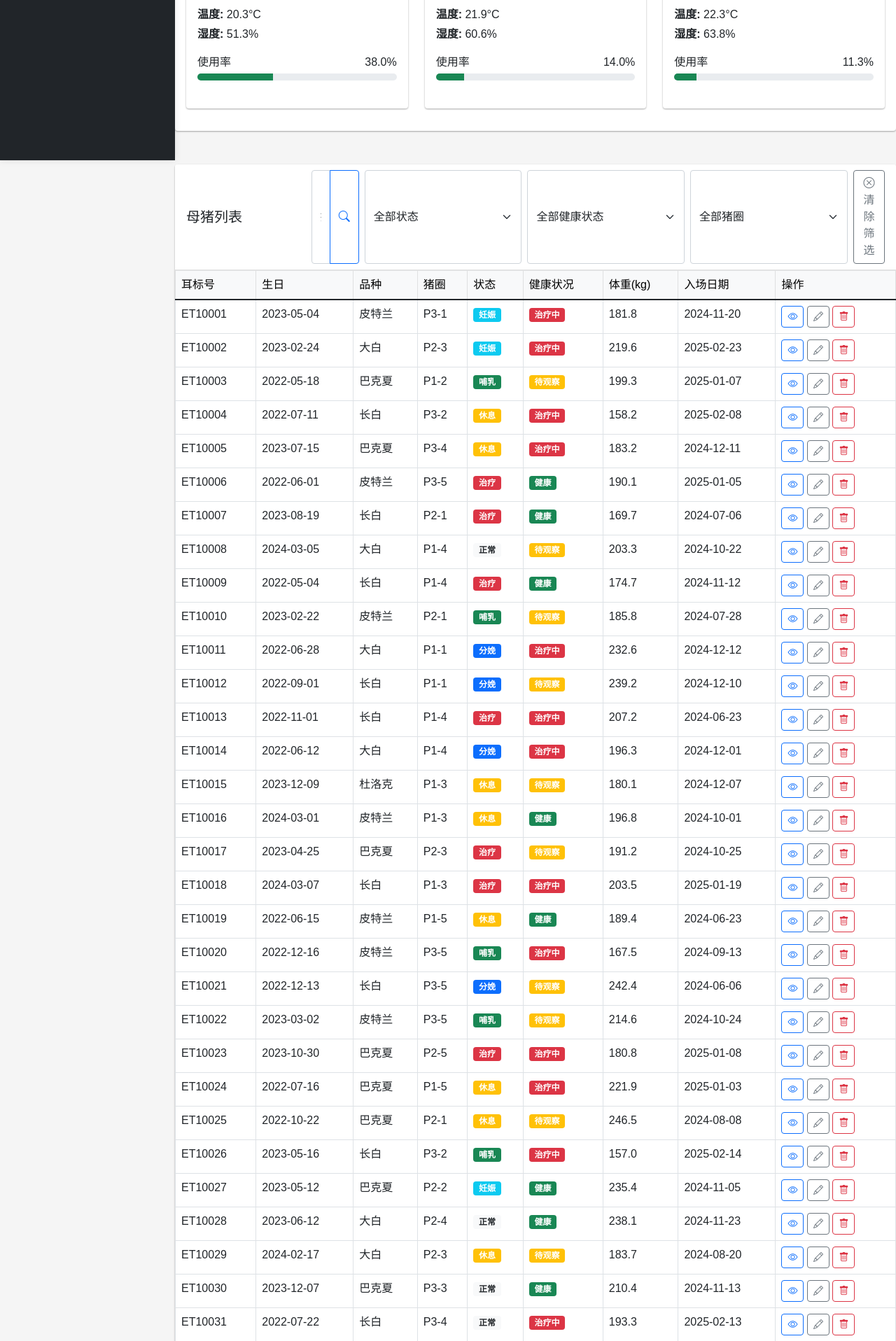
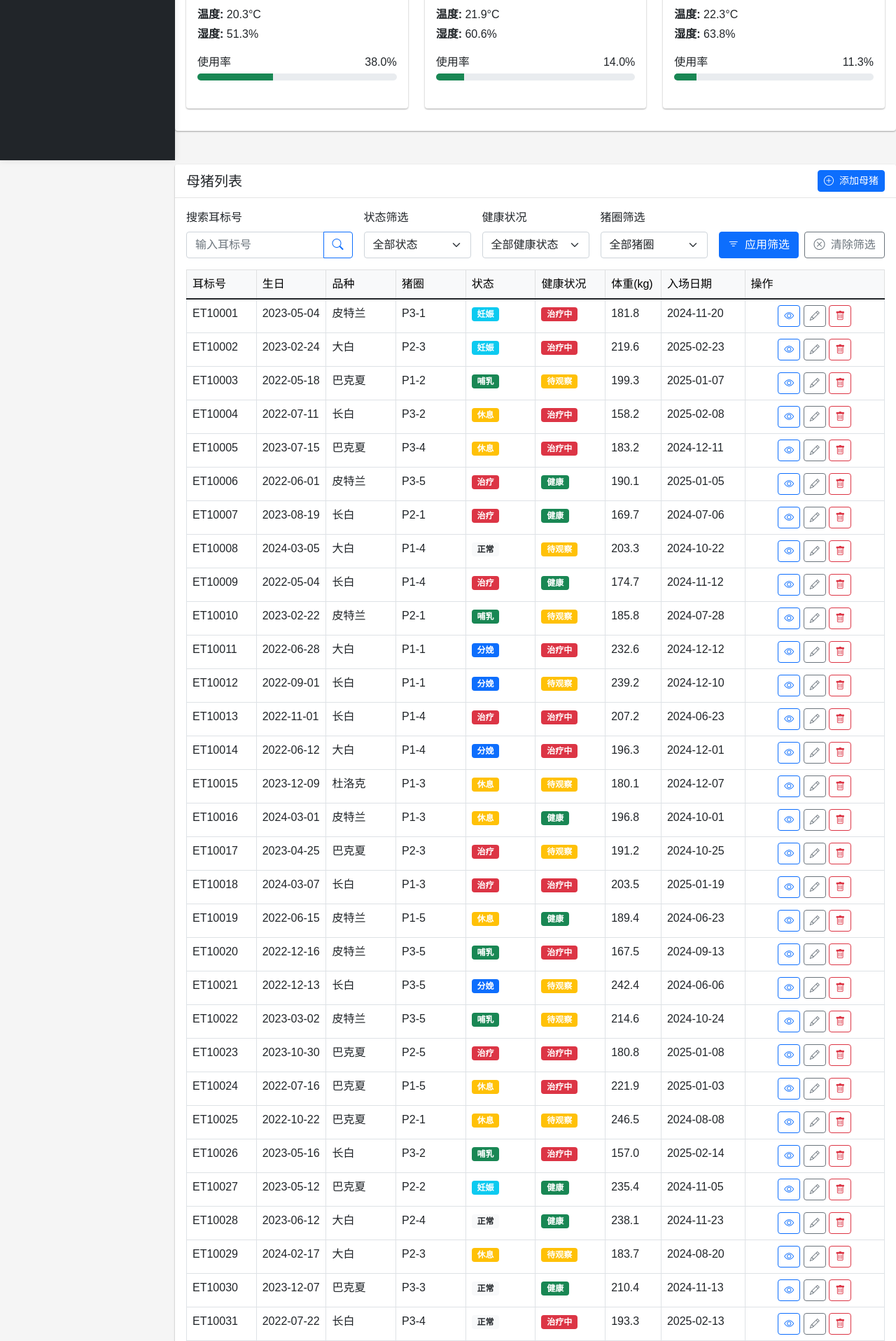
Before and after one commit to qixiaoyu0315/pig, a FastAPI app: page /pig/management in a window 1280 px wide. Shown: the part 571-2487 px from the top of the page at 70% size. Run offline with FastAPI, Linux system fonts and the light colour scheme; data comes from the database, SQL or seed files in the repository.

Commit message:
修复查询布局

```diff
--- a/app/templates/pig/management.html
+++ b/app/templates/pig/management.html
@@ -89,14 +89,15 @@
                                         <span>{{ (house.current_count / house.capacity * 100)|round(1) if house.capacity > 0 else 0 }}%</span>
                                     </div>
                                     <div class="progress" style="height: 10px;">
-                                        <div class="progress-bar
-                                            {% if house.current_count / house.capacity < 0.5 %}bg-success
-                                            {% elif house.current_count / house.capacity < 0.8 %}bg-info
-                                            {% elif house.current_count / house.capacity < 1 %}bg-warning
-                                            {% else %}bg-danger{% endif %}"
-                                            role="progressbar"
-                                            style="width: {{ (house.current_count / house.capacity * 100)|round(1) if house.capacity > 0 else 0 }}%">
-                                        </div>
+                                        {% if house.current_count / house.capacity < 0.5 %}
+                                            <div class="progress-bar bg-success" role="progressbar" style="width: {{ (house.current_count / house.capacity * 100)|round(1) if house.capacity > 0 else 0 }}%" aria-valuenow="{{ (house.current_count / house.capacity * 100)|round(1) if house.capacity > 0 else 0 }}" aria-valuemin="0" aria-valuemax="100"></div>
+                                        {% elif house.current_count / house.capacity < 0.8 %}
+                                            <div class="progress-bar bg-info" role="progressbar" style="width: {{ (house.current_count / house.capacity * 100)|round(1) if house.capacity > 0 else 0 }}%" aria-valuenow="{{ (house.current_count / house.capacity * 100)|round(1) if house.capacity > 0 else 0 }}" aria-valuemin="0" aria-valuemax="100"></div>
+                                        {% elif house.current_count / house.capacity < 1 %}
+                                            <div class="progress-bar bg-warning" role="progressbar" style="width: {{ (house.current_count / house.capacity * 100)|round(1) if house.capacity > 0 else 0 }}%" aria-valuenow="{{ (house.current_count / house.capacity * 100)|round(1) if house.capacity > 0 else 0 }}" aria-valuemin="0" aria-valuemax="100"></div>
+                                        {% else %}
+                                            <div class="progress-bar bg-danger" role="progressbar" style="width: {{ (house.current_count / house.capacity * 100)|round(1) if house.capacity > 0 else 0 }}%" aria-valuenow="{{ (house.current_count / house.capacity * 100)|round(1) if house.capacity > 0 else 0 }}" aria-valuemin="0" aria-valuemax="100"></div>
+                                        {% endif %}
                                     </div>
                                 </div>
                             </div>
@@ -113,18 +114,29 @@
 <div class="row">
     <div class="col-md-12">
         <div class="card">
-            <div class="card-header d-flex justify-content-between align-items-center">
+            <div class="card-header">
+                <div class="d-flex justify-content-between align-items-center">
                     <h5 class="mb-0">母猪列表</h5>
-                <div class="d-flex">
-                    <form method="GET" action="/pig/management" class="d-flex">
-                        <div class="input-group me-2" style="width: 300px;">
-                            <input type="text" class="form-control" name="keyword" placeholder="搜索耳标号" value="{{ keyword or '' }}">
+                    <button class="btn btn-primary btn-sm" data-bs-toggle="modal" data-bs-target="#addPigModal">
+                        <i class="bi bi-plus-circle me-1"></i> 添加母猪
+                    </button>
+                </div>
+            </div>
+            <div class="card-body pb-0">
+                <form method="GET" action="/pig/management" class="mb-3">
+                    <div class="row align-items-end g-3">
+                        <div class="col-md-3">
+                            <label for="keyword" class="form-label">搜索耳标号</label>
+                            <div class="input-group">
+                                <input type="text" id="keyword" class="form-control" name="keyword" placeholder="输入耳标号" value="{{ keyword or '' }}">
                                 <button class="btn btn-outline-primary" type="submit">
                                     <i class="bi bi-search"></i>
                                 </button>
                             </div>
-
-                        <select class="form-select me-2" name="status" onchange="this.form.submit()">
+                        </div>
+                        <div class="col-md-2">
+                            <label for="status" class="form-label">状态筛选</label>
+                            <select id="status" class="form-select" name="status">
                                 <option value="">全部状态</option>
                                 <option value="正常" {% if filter_status == '正常' %}selected{% endif %}>正常</option>
                                 <option value="妊娠" {% if filter_status == '妊娠' %}selected{% endif %}>妊娠</option>
@@ -134,47 +146,61 @@
                                 <option value="治疗" {% if filter_status == '治疗' %}selected{% endif %}>治疗</option>
                                 <option value="淘汰" {% if filter_status == '淘汰' %}selected{% endif %}>淘汰</option>
                             </select>
-
-                        <select class="form-select me-2" name="health_status" onchange="this.form.submit()">
+                        </div>
+                        <div class="col-md-2">
+                            <label for="health_status" class="form-label">健康状况</label>
+                            <select id="health_status" class="form-select" name="health_status">
                                 <option value="">全部健康状态</option>
                                 <option value="健康" {% if filter_health_status == '健康' %}selected{% endif %}>健康</option>
                                 <option value="待观察" {% if filter_health_status == '待观察' %}selected{% endif %}>待观察</option>
                                 <option value="治疗中" {% if filter_health_status == '治疗中' %}selected{% endif %}>治疗中</option>
                                 <option value="隔离中" {% if filter_health_status == '隔离中' %}selected{% endif %}>隔离中</option>
                             </select>
-
-                        <select class="form-select" name="pen_id" onchange="this.form.submit()">
+                        </div>
+                        <div class="col-md-2">
+                            <label for="pen_id" class="form-label">猪圈筛选</label>
+                            <select id="pen_id" class="form-select" name="pen_id">
                                 <option value="">全部猪圈</option>
                                 {% for pen in pig_pens %}
                                 <option value="{{ pen.id }}" {% if filter_pen_id|string == pen.id|string %}selected{% endif %}>{{ pen.pen_number }}</option>
                                 {% endfor %}
                             </select>
-
+                        </div>
+                        <div class="col-md-3">
+                            <div class="d-flex">
+                                <button type="submit" class="btn btn-primary w-50 me-2">
+                                    <i class="bi bi-filter me-1"></i> 应用筛选
+                                </button>
                                 {% if keyword or filter_status or filter_health_status or filter_pen_id %}
-                        <a href="/pig/management" class="btn btn-outline-secondary ms-2">
-                            <i class="bi bi-x-circle"></i> 清除筛选
+                                <a href="/pig/management" class="btn btn-outline-secondary w-50">
+                                    <i class="bi bi-x-circle me-1"></i> 清除筛选
                                 </a>
+                                {% else %}
+                                <button type="reset" class="btn btn-outline-secondary w-50">
+                                    <i class="bi bi-arrow-counterclockwise me-1"></i> 重置
+                                </button>
                                 {% endif %}
-                    </form>
                             </div>
                         </div>
-            <div class="card-body p-0">
+                    </div>
+                </form>
                 <div class="table-responsive">
                     <table class="table table-hover table-bordered mb-0">
                         <thead class="table-light">
                             <tr>
-                                <th>耳标号</th>
-                                <th>生日</th>
-                                <th>品种</th>
-                                <th>猪圈</th>
-                                <th>状态</th>
-                                <th>健康状况</th>
-                                <th>体重(kg)</th>
-                                <th>入场日期</th>
-                                <th>操作</th>
+                                <th width="10%">耳标号</th>
+                                <th width="10%">生日</th>
+                                <th width="10%">品种</th>
+                                <th width="10%">猪圈</th>
+                                <th width="10%">状态</th>
+                                <th width="10%">健康状况</th>
+                                <th width="8%">体重(kg)</th>
+                                <th width="12%">入场日期</th>
+                                <th width="20%">操作</th>
                             </tr>
                         </thead>
                         <tbody>
+                            {% if pigs %}
                                 {% for pig in pigs %}
                                 <tr>
                                     <td>{{ pig.ear_tag }}</td>
@@ -213,19 +239,24 @@
                                     </td>
                                     <td>{{ pig.weight|round(1) }}</td>
                                     <td>{{ pig.entry_date.strftime('%Y-%m-%d') }}</td>
-                                <td>
-                                    <button class="btn btn-sm btn-outline-primary" onclick="viewPigDetails('{{ pig.id }}')">
+                                    <td class="text-center">
+                                        <button class="btn btn-sm btn-outline-primary" title="查看详情" onclick="viewPigDetails('{{ pig.id }}')">
                                             <i class="bi bi-eye"></i>
                                         </button>
-                                    <button class="btn btn-sm btn-outline-secondary" onclick="editPig('{{ pig.id }}')">
+                                        <button class="btn btn-sm btn-outline-secondary" title="编辑信息" onclick="editPig('{{ pig.id }}')">
                                             <i class="bi bi-pencil"></i>
                                         </button>
-                                    <button class="btn btn-sm btn-outline-danger" onclick="deletePig('{{ pig.id }}')">
+                                        <button class="btn btn-sm btn-outline-danger" title="删除" onclick="deletePig('{{ pig.id }}')">
                                             <i class="bi bi-trash"></i>
                                         </button>
                                     </td>
                                 </tr>
                                 {% endfor %}
+                            {% else %}
+                                <tr>
+                                    <td colspan="9" class="text-center py-3">暂无数据{% if keyword or filter_status or filter_health_status or filter_pen_id %}，请尝试清除筛选条件{% endif %}</td>
+                                </tr>
+                            {% endif %}
                         </tbody>
                     </table>
                 </div>
```
Lines whose indentation alone changed are shown as unchanged.
